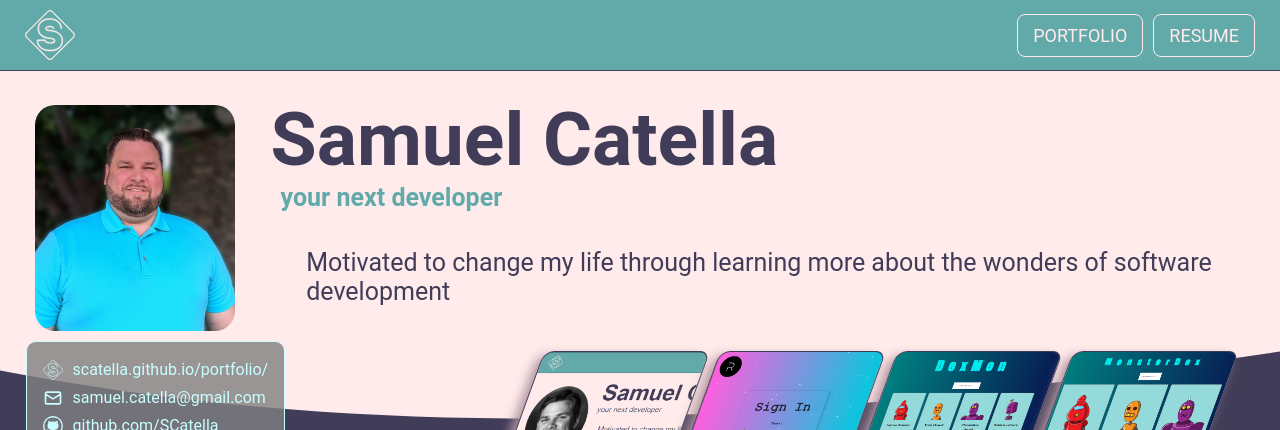
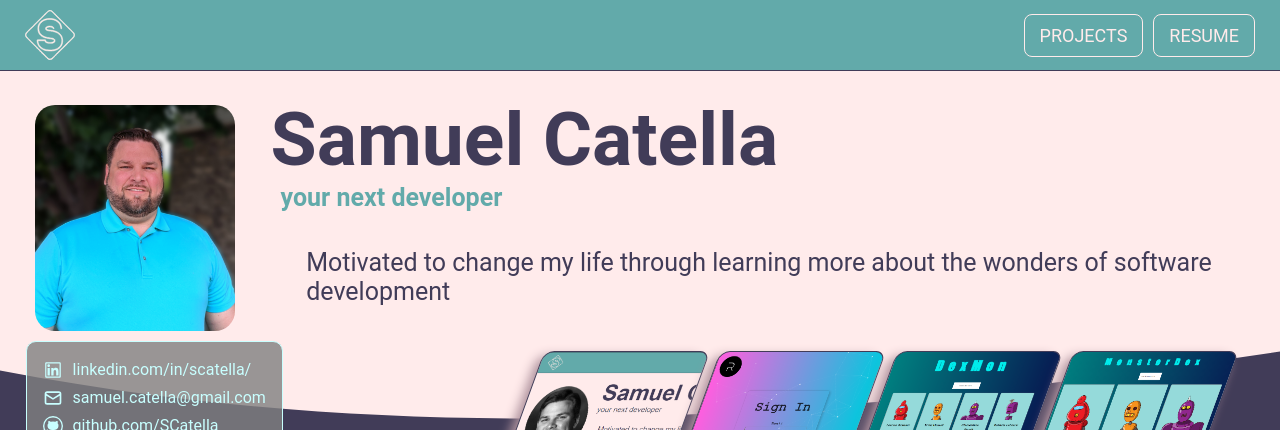
Before and after one commit to SCatella/portfolio, a React (Create React App) app: page / in a window 1280 px wide. Shown: the top 430 px of the page. Built offline with nearby package versions, Linux system fonts and the light colour scheme.

Commit message:
replaced portfolio link with LinkedIn link.

```diff
--- a/src/App.js
+++ b/src/App.js
@@ -12,11 +12,11 @@ import Resume from './routes/resume/resume.component';
 import profilePicture from './assets/profile_pic.png';
 import mail from './assets/mail.svg';
 import github from './assets/github.svg';
+import linkedin from './assets/linkedin.svg';
 import portfolio from './assets/portfolio.png';
 import recognibox from './assets/recognibox.png';
 import dexmon from './assets/dexmon.png';
 import monsterdex from './assets/monsterdex.png';
-import logo from './assets/logo.svg';
 
 // Style Sheets Imports
 import './App.scss';
@@ -32,8 +32,8 @@ const user = {
   statement: 'Motivated to change my life through learning more about the wonders of software development',
   contact: [
     {
-      image: logo,
-      info: 'scatella.github.io/portfolio/'
+      image: linkedin,
+      info: 'linkedin.com/in/scatella/'
     },
     {
       image: mail,
--- a/src/routes/navigation/navigation.component.jsx
+++ b/src/routes/navigation/navigation.component.jsx
@@ -16,7 +16,7 @@ const Navigation = () => {
           <SCLogo className='logo' />
         </Link>
         <div className='nav-links-container'>
-          <Link className='nav-link' to='/projects'>Portfolio</Link>
+          <Link className='nav-link' to='/projects'>Projects</Link>
           <Link className='nav-link' to='/resume'>Resume</Link>
         </div>
       </div>
```
Also changed, not shown: src/assets/linkedin.svg (added).
